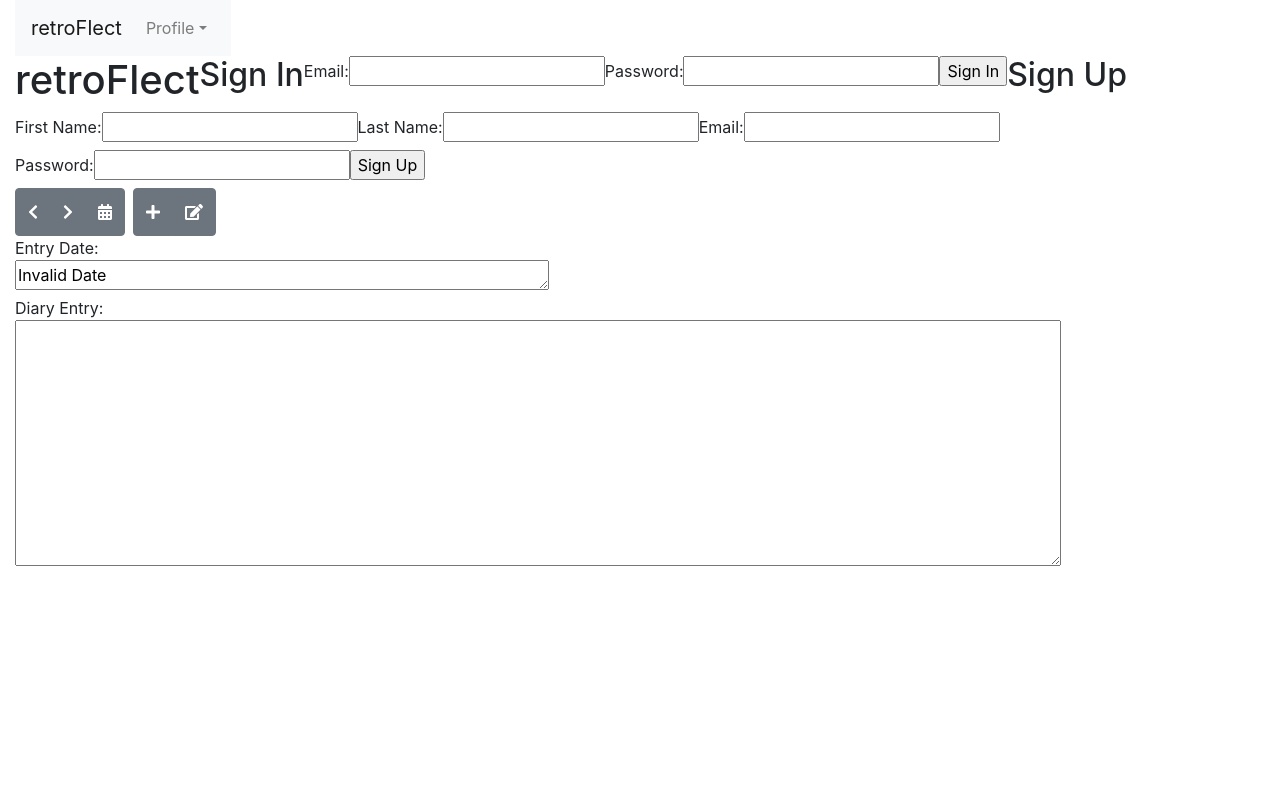
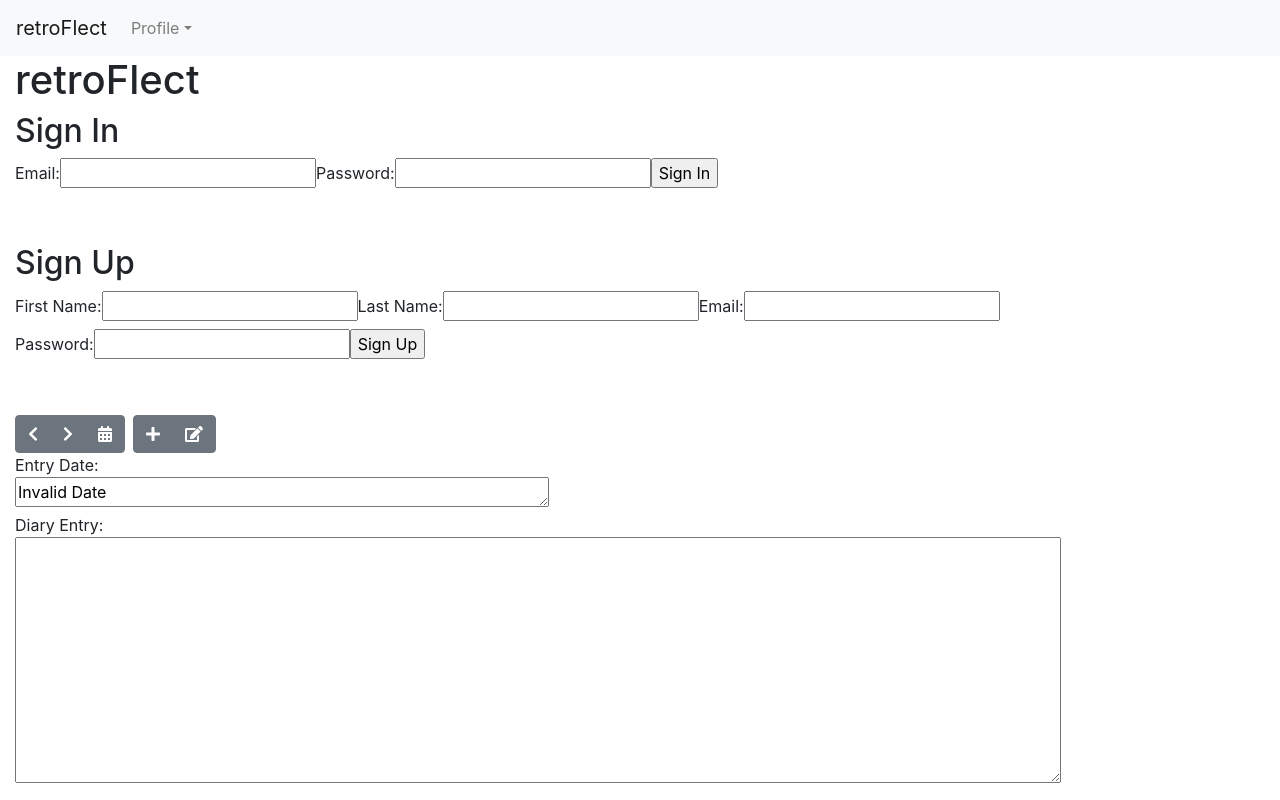
Before and after one commit to retroFlecters/retroflect-cra, a React (Create React App) app: page / in a window 1280 px wide. Built offline with nearby package versions, Linux system fonts and the light colour scheme; no server answers.

Commit message:
Amended alignment issue

```diff
--- a/src/App.js
+++ b/src/App.js
@@ -34,13 +34,12 @@ function App() {
 
 
   return (
-    <div className="container-fluid">
+    <div>
+      <NavBar handleSignOut={handleSignOutRequest} user={user}></NavBar>
+      <div class="col-12">
+        <h1>retroFlect</h1>
+      </div>
       <div className="col-12">
-        <div className="row">
-          <NavBar handleSignOut={handleSignOutRequest} user={user}></NavBar>
-        </div>
-        <div className="row">
-          <h1>retroFlect</h1>
         <SignInForm handleRequest={handleSignInRequest} />
         <br></br>
         <br></br>
@@ -51,7 +50,6 @@ function App() {
         <EntryView entries={entries}></EntryView>
       </div>
     </div>
-    </div>
   );
 }
 
```
Lines whose indentation alone changed are shown as unchanged.
